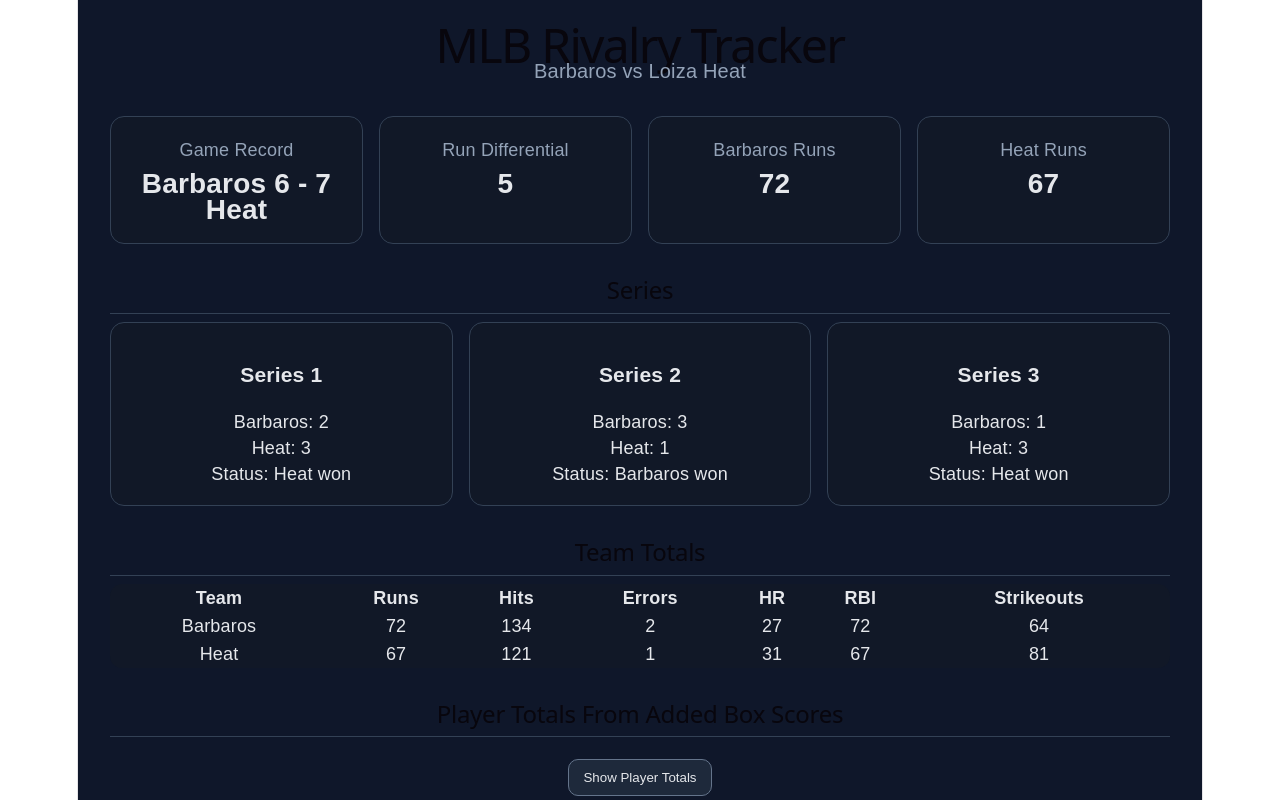
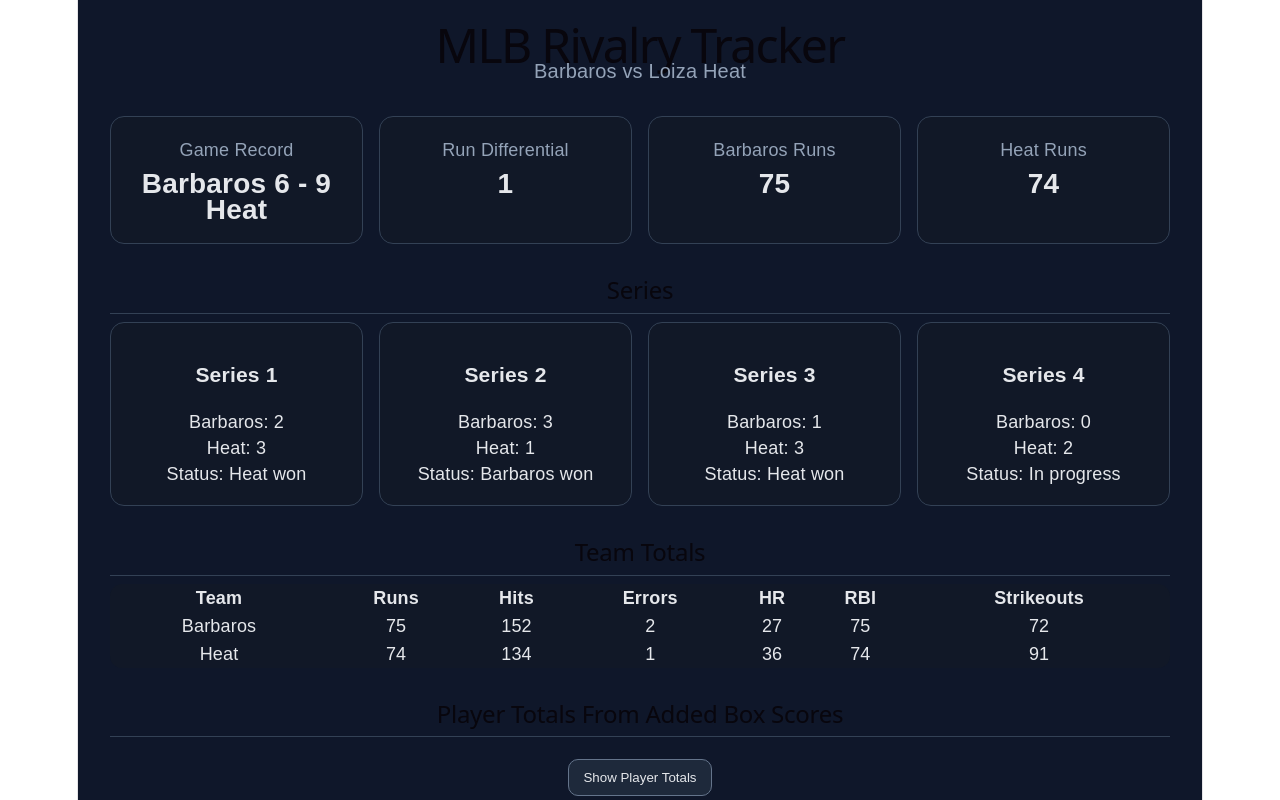
Before and after one commit to jeffrey12312305/mlb-rivalry-tracker, a React (Vite) app: page / in a window 1280 px wide. Shown: the top 800 px of the page. Built offline with nearby package versions, Linux system fonts and the light colour scheme.

Commit message:
Add Series 4 Games 1 and 2

```diff
--- a/src/App.jsx
+++ b/src/App.jsx
@@ -463,12 +463,85 @@
       ]
     }
   }
+,
+  {
+    id: 14,
+    series: "Series 4",
+    game: 1,
+    home: "Heat",
+    winner: "Heat",
+    barbaros: { runs: 1, hits: 11, errors: 0, hrs: 0, rbi: 1, strikeouts: 6 },
+    heat: { runs: 3, hits: 6, errors: 0, hrs: 3, rbi: 3, strikeouts: 5 },
+    mvp: "Darren O'Day",
+    notes: "Heat opened Series 4 with a 3-1 win. Heat scored all 3 runs on solo HRs by Baez, Jones, and Mack. Barbaros outhit Heat 11-6 but only scored once.",
+    playerBox: {
+      barbaros: [
+        { player: "Crow-Armstrong", pos: "CF", ab: 4, r: 0, h: 1, rbi: 0, bb: 0, so: 0, avg: ".250" },
+        { player: "De La Cruz", pos: "SS", ab: 4, r: 1, h: 3, rbi: 0, bb: 0, so: 0, avg: ".750" },
+        { player: "Kurtz", pos: "1B", ab: 4, r: 0, h: 0, rbi: 0, bb: 0, so: 0, avg: ".000" },
+        { player: "Ortiz", pos: "DH", ab: 4, r: 0, h: 3, rbi: 1, bb: 0, so: 0, avg: ".750" },
+        { player: "Eaton", pos: "PR", ab: 0, r: 0, h: 0, rbi: 0, bb: 0, so: 0, avg: ".000" },
+        { player: "Adell", pos: "LF", ab: 4, r: 0, h: 1, rbi: 0, bb: 0, so: 2, avg: ".250" },
+        { player: "Tatis Jr.", pos: "RF", ab: 4, r: 0, h: 0, rbi: 0, bb: 0, so: 3, avg: ".000" },
+        { player: "Guerrero Jr.", pos: "3B", ab: 4, r: 0, h: 0, rbi: 0, bb: 0, so: 1, avg: ".000" },
+        { player: "Doerr", pos: "2B", ab: 4, r: 0, h: 3, rbi: 0, bb: 0, so: 0, avg: ".750" },
+        { player: "Mackey", pos: "C", ab: 4, r: 0, h: 0, rbi: 0, bb: 0, so: 0, avg: ".000" }
+      ],
+      heat: [
+        { player: "Chourio", pos: "CF", ab: 4, r: 0, h: 2, rbi: 0, bb: 0, so: 0, avg: ".500" },
+        { player: "Bazzana", pos: "2B", ab: 4, r: 0, h: 0, rbi: 0, bb: 0, so: 1, avg: ".000" },
+        { player: "Baez", pos: "3B", ab: 3, r: 1, h: 1, rbi: 1, bb: 0, so: 0, avg: ".333" },
+        { player: "Trout", pos: "DH", ab: 3, r: 0, h: 0, rbi: 0, bb: 0, so: 1, avg: ".000" },
+        { player: "Murakami", pos: "1B", ab: 3, r: 0, h: 0, rbi: 0, bb: 0, so: 1, avg: ".000" },
+        { player: "Taylor", pos: "LF", ab: 3, r: 0, h: 0, rbi: 0, bb: 0, so: 2, avg: ".000" },
+        { player: "Griffin", pos: "SS", ab: 3, r: 0, h: 0, rbi: 0, bb: 0, so: 0, avg: ".000" },
+        { player: "Jones", pos: "RF", ab: 3, r: 1, h: 2, rbi: 1, bb: 0, so: 0, avg: ".667" },
+        { player: "Mack", pos: "C", ab: 3, r: 1, h: 1, rbi: 1, bb: 0, so: 0, avg: ".333" }
+      ]
+    }
+  },
+  {
+    id: 15,
+    series: "Series 4",
+    game: 2,
+    home: "Heat",
+    winner: "Heat",
+    barbaros: { runs: 2, hits: 7, errors: 0, hrs: 0, rbi: 2, strikeouts: 2 },
+    heat: { runs: 4, hits: 7, errors: 0, hrs: 2, rbi: 4, strikeouts: 5 },
+    mvp: "Mike Trout",
+    notes: "Heat took a 2-0 Series 4 lead with a 4-2 win. Barbaros scored first with 2 in the 7th, but Heat answered with 2 in the 7th and 2 more in the 8th. HRs: Trout and Lindor.",
+    playerBox: {
+      barbaros: [
+        { player: "Crow-Armstrong", pos: "CF", ab: 4, r: 0, h: 0, rbi: 0, bb: 0, so: 0, avg: ".000" },
+        { player: "Lindor", pos: "SS", ab: 4, r: 0, h: 0, rbi: 0, bb: 0, so: 0, avg: ".000" },
+        { player: "Tatis Jr.", pos: "RF", ab: 4, r: 1, h: 2, rbi: 0, bb: 0, so: 0, avg: ".500" },
+        { player: "Judge", pos: "DH", ab: 4, r: 0, h: 0, rbi: 0, bb: 0, so: 0, avg: ".000" },
+        { player: "Bellinger", pos: "LF", ab: 4, r: 1, h: 2, rbi: 0, bb: 0, so: 1, avg: ".500" },
+        { player: "Kurtz", pos: "1B", ab: 3, r: 0, h: 2, rbi: 2, bb: 0, so: 1, avg: ".667" },
+        { player: "Emerson", pos: "3B", ab: 3, r: 0, h: 0, rbi: 0, bb: 0, so: 0, avg: ".000" },
+        { player: "Doerr", pos: "2B", ab: 3, r: 0, h: 0, rbi: 0, bb: 0, so: 0, avg: ".000" },
+        { player: "Mackey", pos: "C", ab: 3, r: 0, h: 1, rbi: 0, bb: 0, so: 0, avg: ".333" }
+      ],
+      heat: [
+        { player: "McGee", pos: "CF", ab: 3, r: 0, h: 1, rbi: 0, bb: 1, so: 0, avg: ".333" },
+        { player: "Bazzana", pos: "2B", ab: 4, r: 1, h: 1, rbi: 0, bb: 0, so: 1, avg: ".250" },
+        { player: "Baez", pos: "3B", ab: 3, r: 0, h: 0, rbi: 0, bb: 0, so: 0, avg: ".000" },
+        { player: "Trout", pos: "DH", ab: 3, r: 1, h: 2, rbi: 2, bb: 0, so: 1, avg: ".667" },
+        { player: "Murakami", pos: "1B", ab: 3, r: 0, h: 0, rbi: 0, bb: 0, so: 1, avg: ".000" },
+        { player: "Taylor", pos: "LF", ab: 3, r: 1, h: 2, rbi: 0, bb: 0, so: 0, avg: ".667" },
+        { player: "Lindor", pos: "SS", ab: 3, r: 1, h: 1, rbi: 2, bb: 0, so: 0, avg: ".333" },
+        { player: "Jones", pos: "RF", ab: 3, r: 0, h: 0, rbi: 0, bb: 0, so: 1, avg: ".000" },
+        { player: "Mack", pos: "C", ab: 3, r: 0, h: 0, rbi: 0, bb: 0, so: 1, avg: ".000" }
+      ]
+    }
+  }
+
 
 ];
 
 function App() {
   const [selectedSeries, setSelectedSeries] = useState("All");
-  const [expandedGameId, setExpandedGameId] = useState(12);
+  const [expandedGameId, setExpandedGameId] = useState(15);
   const [showPlayerTotals, setShowPlayerTotals] = useState(false);
 
   const filteredGames = selectedSeries === "All" ? games : games.filter((game) => game.series === selectedSeries);
@@ -544,7 +617,7 @@
 
       <h2 style={styles.sectionTitle}>Game Log</h2>
       <select value={selectedSeries} onChange={(event) => setSelectedSeries(event.target.value)} style={styles.select}>
-        <option>All</option><option>Series 1</option><option>Series 2</option><option>Series 3</option>
+        <option>All</option><option>Series 1</option><option>Series 2</option><option>Series 3</option><option>Series 4</option>
       </select>
 
       <div style={styles.gameList}>
```
